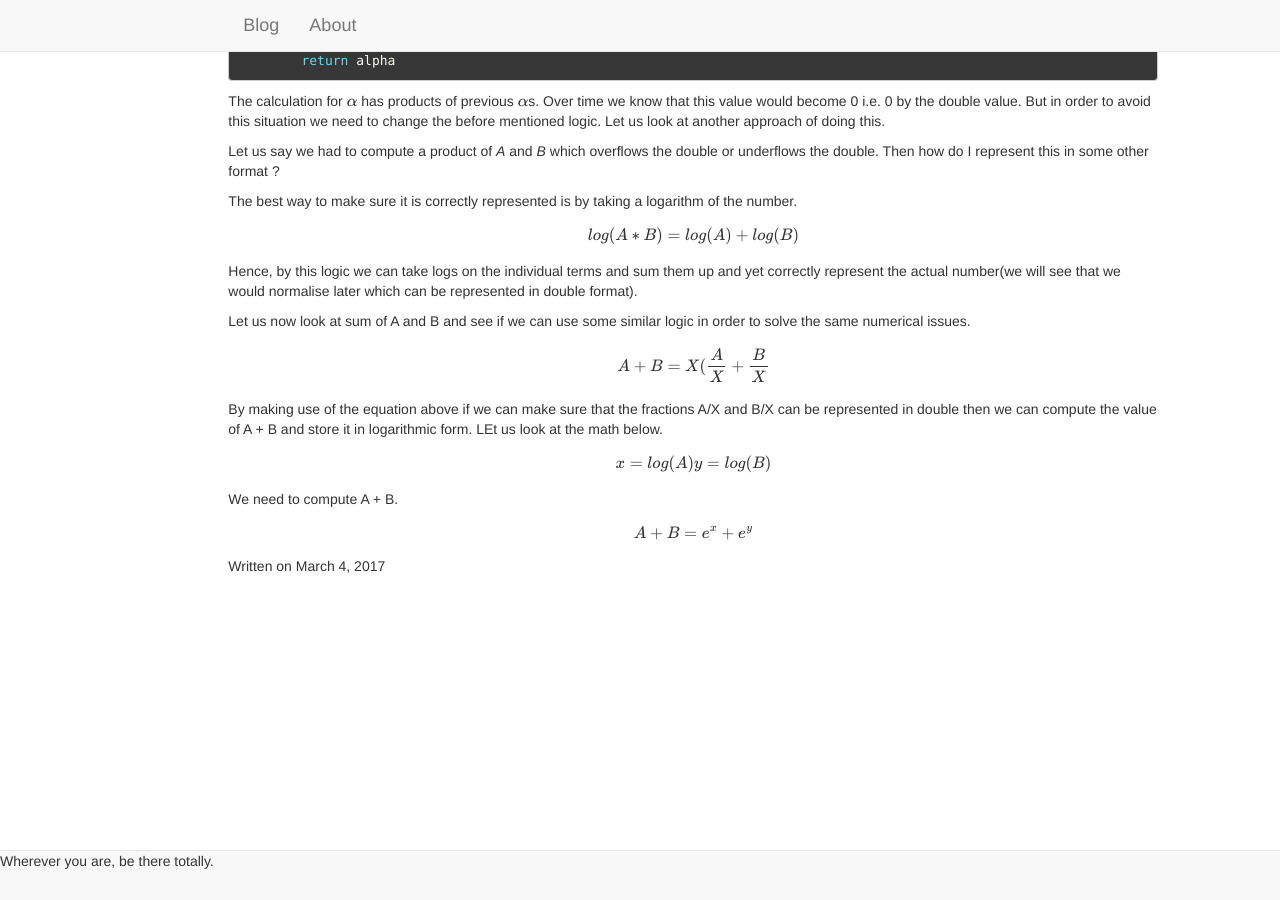
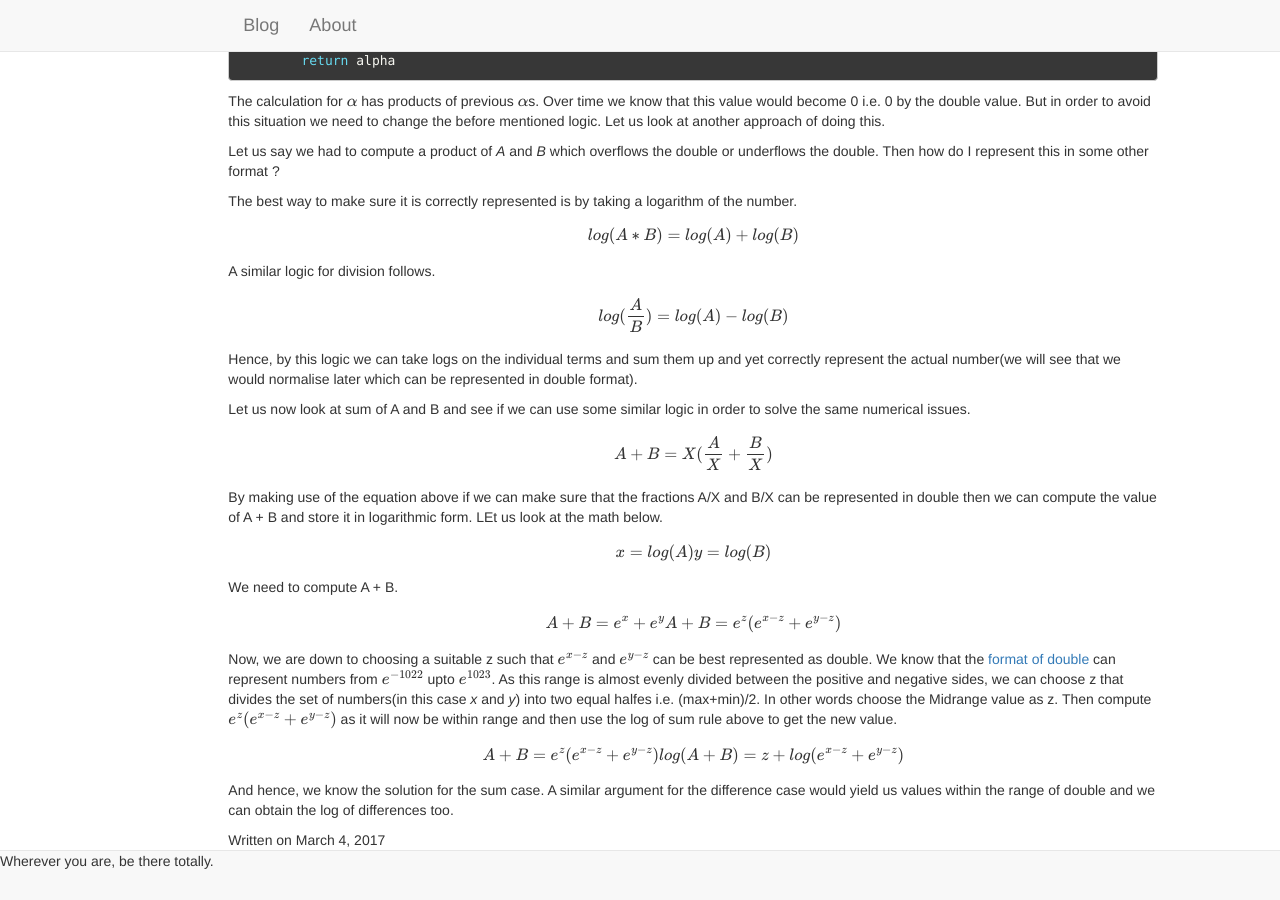
Before and after one commit to surajshetiya/surajshetiya.github.io, a Jekyll site: the page built from _posts/2017-03-04-Numerical-issues-machine-learning.md, in a window 1280 px wide and 900 px high, scrolled down 923 px. Built offline with Jekyll 4.4.1, drawn with Linux system fonts in a browser that asks for light colours; formulas are drawn with MathJax 3.

Commit message:
Final commit?

```diff
--- a/_posts/2017-03-04-Numerical-issues-machine-learning.md
+++ b/_posts/2017-03-04-Numerical-issues-machine-learning.md
@@ -74,6 +74,13 @@ The best way to make sure it is correctly represented is by taking a logarithm o
 $$log(A*B) = log(A) + log(B) $$
 
 
+A similar logic for division follows.
+
+
+
+$$log(\frac{A}{B}) = log(A) - log(B) $$
+
+
 Hence, by this logic we can take logs on the individual terms and sum them up and yet correctly represent the actual number(we will see that we would normalise later which can be represented in double format).
 
 
@@ -81,17 +88,37 @@ Hence, by this logic we can take logs on the individual terms and sum them up an
 Let us now look at sum of A and B and see if we can use some similar logic in order to solve the same numerical issues.
 
 
-$$A + B = X(\frac{A}{X} + \frac{B}{X} $$
+$$A + B = X(\frac{A}{X} + \frac{B}{X})$$
 
 
 By making use of the equation above if we can make sure that the fractions A/X and B/X can be represented in double then we can compute the value of A + B and store it in logarithmic form. LEt us look at the math below.
 
 
 $$x = log(A)
+
+
 y = log(B)
 $$
 
 
 We need to compute A + B.
 
-$$A + B = e^{x} + e^{y}$$
+$$A + B = e^{x} + e^{y}
+
+
+A + B = e^{z}(e^{x-z} + e^{y-z})
+$$
+
+
+Now, we are down to choosing a suitable z such that $$e^{x-z}$$ and $$e^{y-z}$$ can be best represented as double. We know that the [format of double](https://en.wikipedia.org/wiki/Double-precision_floating-point_format) can represent numbers from $$e^{-1022}$$ upto $$e^{1023}$$. As this range is almost evenly divided between the positive and negative sides, we can choose z that divides the set of numbers(in this case *x* and *y*) into two equal halfes i.e. (max+min)/2. In other words choose the Midrange value as z. Then compute $$e^{z}(e^{x-z} + e^{y-z})$$ as it will now be within range and then use the log of sum rule above to get the new value.
+
+
+$$
+A + B = e^{z}(e^{x-z} + e^{y-z})
+
+
+log(A + B) = z + log(e^{x-z} + e^{y-z})
+$$
+
+
+And hence, we know the solution for the sum case. A similar argument for the difference case would yield us values within the range of double and we can obtain the log of differences too.
```
